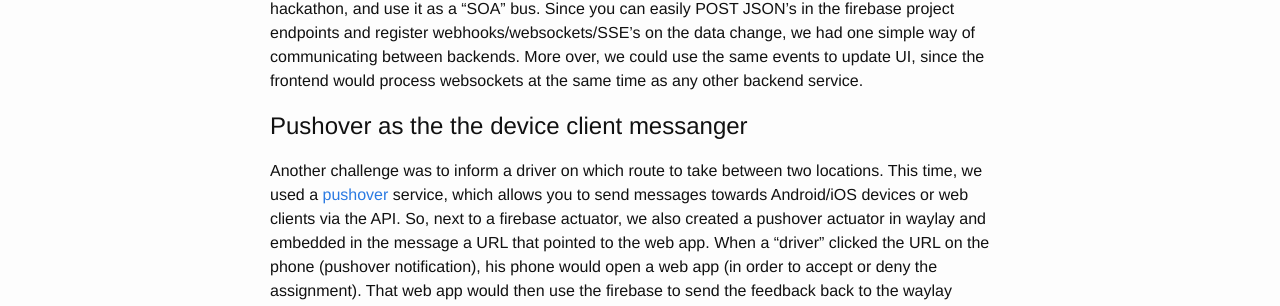
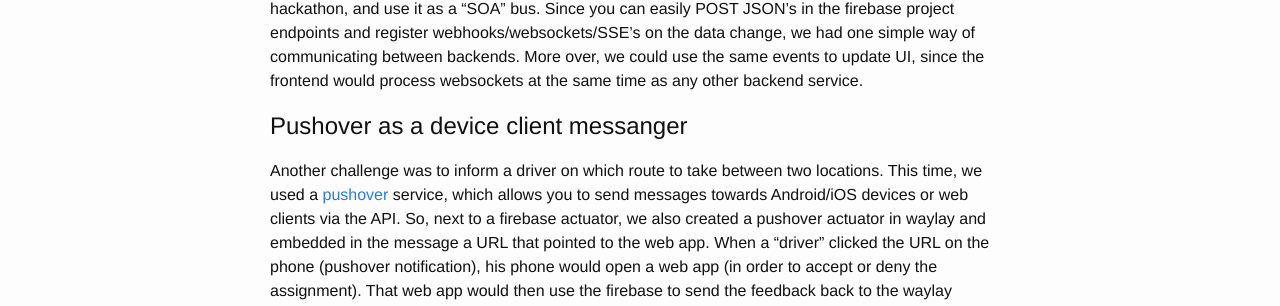
Before and after one commit to jasperdevrient/waylayio.github.io, a Jekyll site: the page built from _posts/2016-02-18-hackapost.markdown, in a window 1280 px wide. Shown: the part 764-1070 px from the top of the page. Built offline with Jekyll 4.4.1, drawn with Linux system fonts in a browser that asks for light colours.

Commit message:
Update 2016-02-18-hackapost.markdown

```diff
--- a/_posts/2016-02-18-hackapost.markdown
+++ b/_posts/2016-02-18-hackapost.markdown
@@ -16,7 +16,7 @@ The way you typically deal with integration tasks is to go over the APIs of the
 
 Instead of doing this, we figured it out that would be much easier to allocate one firebase project for this hackathon, and use it as a "SOA" bus. Since you can easily POST JSON's in the firebase project endpoints and register webhooks/websockets/SSE's on the data change, we had one simple way of communicating between backends. More over, we could use the same events to update UI, since the frontend would process websockets at the same time as any other backend service.
 
-# Pushover as the the device client messanger
+# Pushover as a device client messanger
 Another challenge was to inform a driver on which route to take between two locations. This time, we used a [pushover] service, which allows you to send messages towards Android/iOS devices or web clients via the API. So, next to a firebase actuator, we also created a pushover actuator in waylay and embedded in the message a URL that pointed to the web app. When a "driver" clicked the URL on the phone (pushover notification), his phone would open a web app (in order to accept or deny the assignment). That web app would then use the firebase to send the feedback back to the waylay platform. That in return would either trigger a new calculation on solvice, or start tracking the delivery (in case the driver accepted the assignment).
 Done! Uber in 4hours!
 
```
